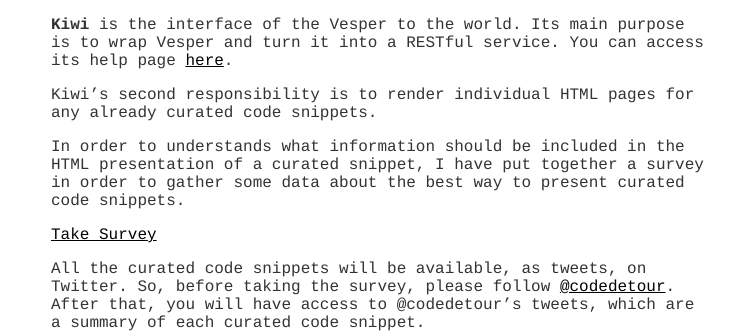
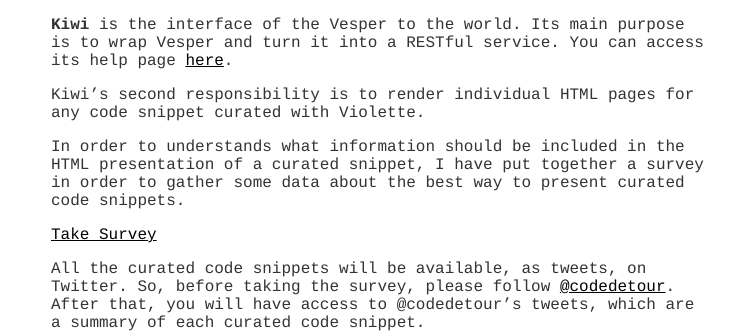
Before and after one commit to hsanchez/hsanchez.github.io, a Jekyll site: the page built from posts/thesiswork/tools/_posts/2014-07-22-kiwi.md, in a window 1280 px wide. Shown: the part 252-585 px from the top of the page, without its empty margins (259-993 px from the left). Built offline with Jekyll 4.4.1, drawn with Linux system fonts in a browser that asks for light colours; Markdown is read by kramdown in place of the engine named in the settings.

Commit message:
updated Kiwi page

```diff
--- a/posts/thesiswork/tools/_posts/2014-07-22-kiwi.md
+++ b/posts/thesiswork/tools/_posts/2014-07-22-kiwi.md
@@ -9,7 +9,8 @@
 **Kiwi** is the interface of the Vesper to the world. Its main purpose is to wrap Vesper and turn it
 into a RESTful service. You can access its help page [here](http://www.vesperin.com/kiwi/help).
 
-Kiwi's second responsibility is to render individual HTML pages for any already curated code snippets.
+Kiwi's second responsibility is to render individual HTML pages for any code snippet curated with
+Violette.
 
 In order to understands what information should be included in the HTML presentation of a curated snippet,
 I have put together a survey in order to gather some data about the best way to present curated code snippets.
```
